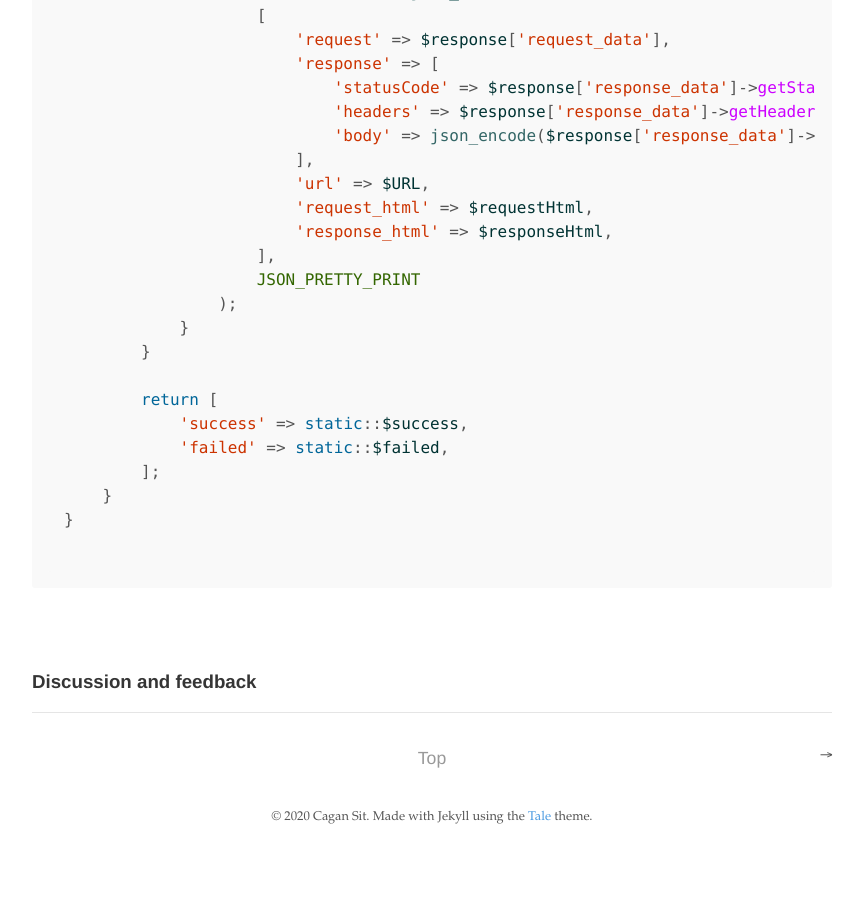
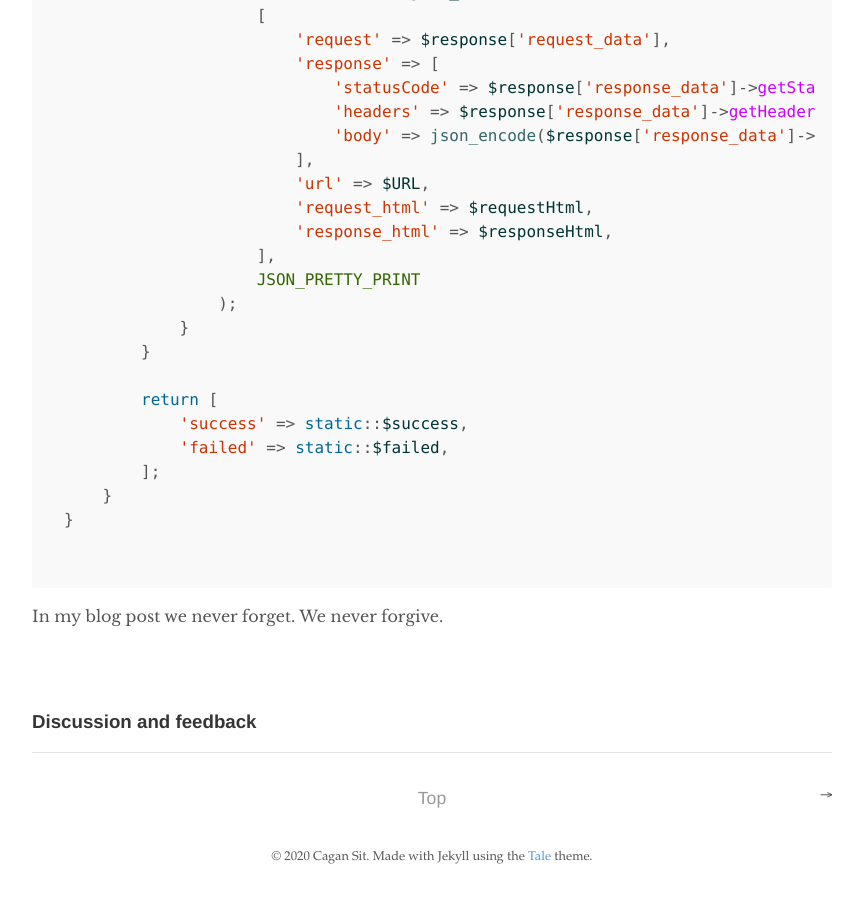
Before and after one commit to cagan/cagan.github.io, a Jekyll site: the page built from _posts/2020-02-23-my-test-blog-post.md, in a window 1280 px wide and 900 px high, scrolled down 2075 px. Shown: the whole window, without its empty margins (208-1071 px from the left). Built offline with Jekyll 4.4.1, drawn with Linux system fonts in a browser that asks for light colours; comment, search, counter and statistics services are not loaded; before the commit the page ends 2935 px from its top, so only the background shows below that.

Commit message:
change post

````diff
--- a/_posts/2020-02-23-my-test-blog-post.md
+++ b/_posts/2020-02-23-my-test-blog-post.md
@@ -106,3 +106,7 @@ class TicketChecker extends Controller implements CheckerInterface
 }
 
 ```
+
+
+
+In my blog post we never forget. We never forgive.
````
Also changed, not shown: README.md (deleted).
